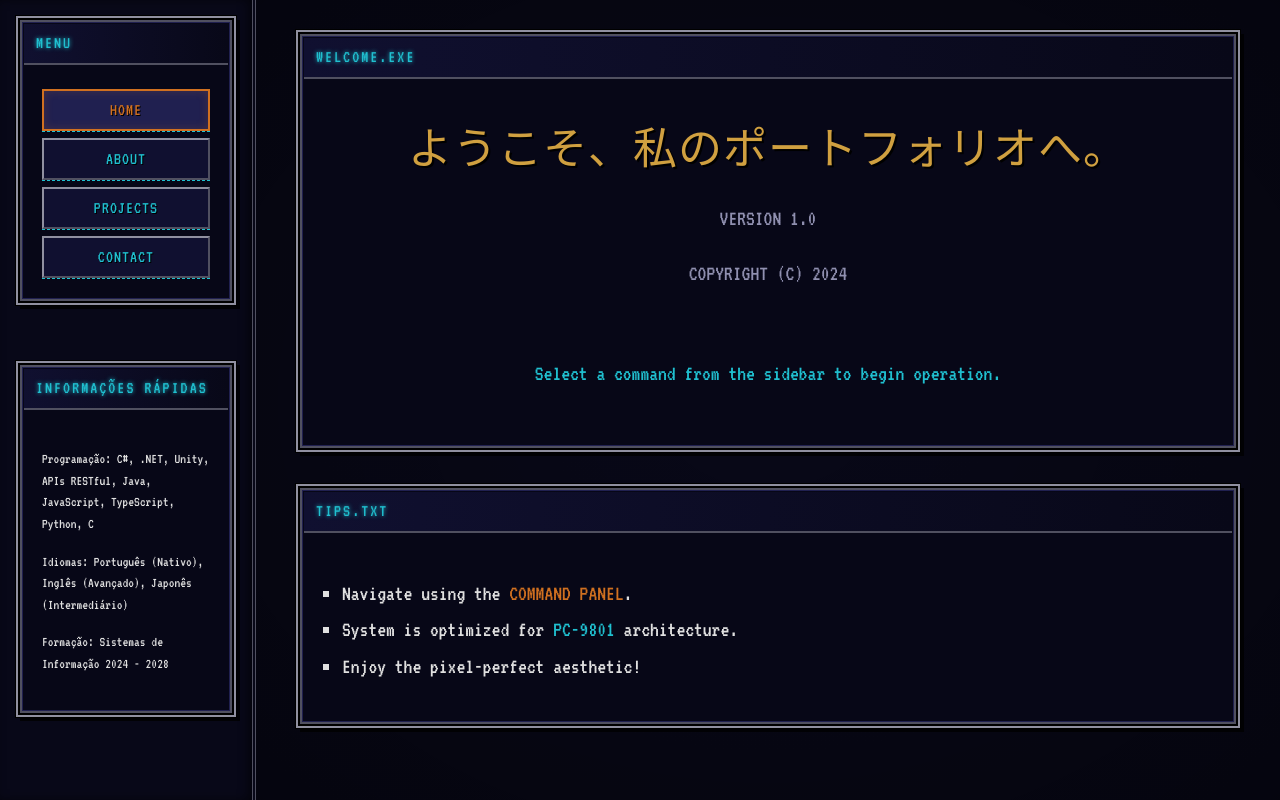
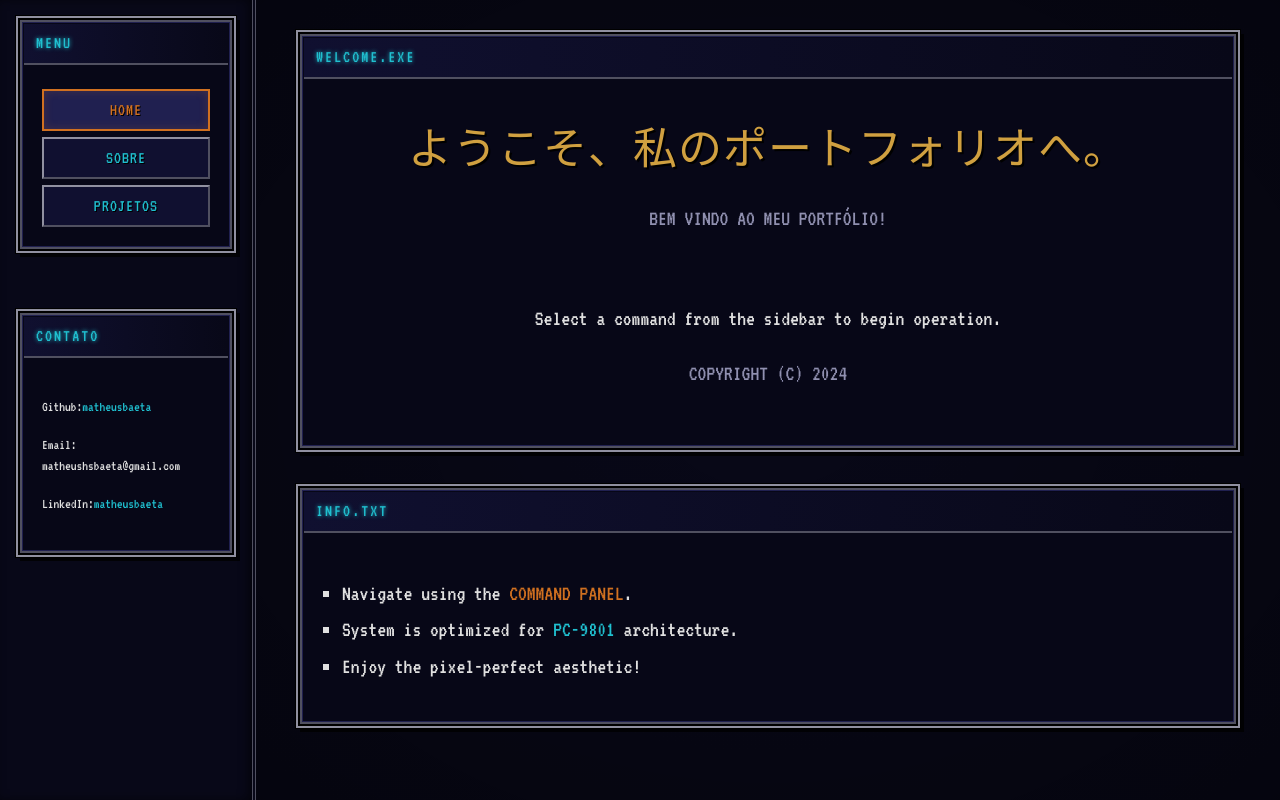
Before and after one commit to matheusbaeta/portfolio, a React (Vite) app: page / in a window 1280 px wide. Built offline with nearby package versions, Linux system fonts and the light colour scheme; a web font is replaced by a local one.

Commit message:
change basic information

```diff
--- a/src/App.tsx
+++ b/src/App.tsx
@@ -45,7 +45,7 @@ function App() {
             <Route path="/" element={<Home />} />
             <Route path="/about" element={<About />} />
             <Route path="/projects" element={<Projects />} />
-            <Route path="/contact" element={<Contact />} />
+            {/* <Route path="/contact" element={<Contact />} /> */}
           </Routes>
         </div>
       </main>
--- a/src/components/ButtonRetro/ButtonRetro.tsx
+++ b/src/components/ButtonRetro/ButtonRetro.tsx
@@ -3,17 +3,35 @@ import './ButtonRetro.css';
 
 interface ButtonRetroProps extends React.ButtonHTMLAttributes<HTMLButtonElement> {
     variant?: 'default' | 'primary' | 'monitor';
+    href?: string;
 }
 
 export const ButtonRetro: React.FC<ButtonRetroProps> = ({
     children,
     variant = 'default',
     className = '',
+    href,
     ...props
 }) => {
+    const baseClass = `retro-button ${variant} ${className}`;
+
+    if (href) {
+        return (
+            <a
+                href={href}
+                className={baseClass}
+                target="_blank"
+                rel="noopener noreferrer"
+                style={{ textDecoration: 'none', display: 'inline-flex', ...props.style }}
+            >
+                {children}
+            </a>
+        );
+    }
+
     return (
         <button
-            className={`retro-button ${variant} ${className}`}
+            className={baseClass}
             {...props}
         >
             {children}
--- a/src/components/NavbarRetro/NavbarRetro.tsx
+++ b/src/components/NavbarRetro/NavbarRetro.tsx
@@ -7,9 +7,9 @@ import './NavbarRetro.css';
 export const NavbarRetro: React.FC = () => {
     const navItems = [
         { name: 'HOME', path: '/' },
-        { name: 'ABOUT', path: '/about' },
-        { name: 'PROJECTS', path: '/projects' },
-        { name: 'CONTACT', path: '/contact' },
+        { name: 'SOBRE', path: '/about' },
+        { name: 'PROJETOS', path: '/projects' }
+        // { name: 'CONTACT', path: '/contact' },
     ];
 
     return (
@@ -33,11 +33,19 @@ export const NavbarRetro: React.FC = () => {
                 </ul>
             </Window>
 
-            <Window title="INFORMAÇÕES RÁPIDAS">
+            <Window title="CONTATO">
                 <div style={{ fontSize: '0.9rem', color: 'var(--color-bright-green)' }}>
-                    <p>Programação: C#, .NET, Unity, APIs RESTful, Java, JavaScript, TypeScript, Python, C</p>
-                    <p>Idiomas: Português (Nativo), Inglês (Avançado), Japonês (Intermediário)</p>
-                    <p>Formação: Sistemas de Informação 2024 - 2028</p>
+                    <p>Github:
+                        <a href="https://github.com/matheusbaeta" target="_blank">
+                            matheusbaeta
+                        </a>
+                    </p>
+                    <p>Email: matheushsbaeta@gmail.com</p>
+                    <p>LinkedIn:
+                        <a href="https://www.linkedin.com/in/matheushsbaeta" target="_blank">
+                            matheusbaeta
+                        </a>
+                    </p>
                 </div>
             </Window>
         </nav>
--- a/src/pages/Home.tsx
+++ b/src/pages/Home.tsx
@@ -9,16 +9,14 @@ export const Home: React.FC = () => {
                     <h1 style={{ color: 'var(--pk-accent-gold)', textShadow: '2px 2px var(--pk-void)' }}>
                         ようこそ、私のポートフォリオへ。
                     </h1>
-                    <h1 style={{ color: 'var(--pk-accent-gold)', textShadow: '2px 2px var(--pk-void)' }}>
-                    </h1>
-                    <p style={{ color: 'var(--pk-text-dim)' }}>VERSION 1.0</p>
+                    <p style={{ color: 'var(--pk-text-dim)' }}>BEM VINDO AO MEU PORTFÓLIO!</p>
+                    <br />
+                    <p>Select a command from the sidebar to begin operation.</p>
                     <p style={{ color: 'var(--pk-text-dim)' }}>COPYRIGHT (C) 2024</p>
-                    <br />
-                    <p style={{ color: 'var(--pk-accent-cyan)' }}>Select a command from the sidebar to begin operation.</p>
                 </div>
             </Window>
 
-            <Window title="TIPS.TXT">
+            <Window title="INFO.TXT">
                 <ul style={{ listStyleType: 'square', paddingLeft: '20px', color: 'var(--pk-text-main)' }}>
                     <li style={{ marginBottom: '8px' }}>Navigate using the <span style={{ color: 'var(--pk-accent-orange)' }}>COMMAND PANEL</span>.</li>
                     <li style={{ marginBottom: '8px' }}>System is optimized for <span style={{ color: 'var(--pk-accent-cyan)' }}>PC-9801</span> architecture.</li>
--- a/src/pages/Projects.tsx
+++ b/src/pages/Projects.tsx
@@ -7,26 +7,30 @@ interface Project {
     title: string;
     desc: string;
     tech: string[];
+    link?: string;
 }
 
 const projects: Project[] = [
     {
         id: 1,
-        title: 'RETRO OS',
-        desc: 'A web-based operating system simulator.',
-        tech: ['React', 'CSS', 'Vite']
+        title: 'Bullet Hell Game',
+        desc: 'A Unity bullet hell (danmaku) game focused on intense, pattern-based projectile combat.',
+        tech: ['Unity', 'C#'],
+        link: 'https://github.com/matheusbaeta/DanmakuBulletHell'
     },
     {
         id: 2,
-        title: 'E-COMMERCE BOT',
-        desc: 'Automated trading bot for massive gains.',
-        tech: ['Python', 'Docker', 'AWS']
+        title: 'Weather App',
+        desc: 'Weather app that fetches real-time weather data from the OpenWeather API based on city input.',
+        tech: ['React', 'TypeScript', 'HTML', 'CSS'],
+        link: 'https://github.com/matheusbaeta/WeatherApp'
     },
     {
         id: 3,
-        title: 'PIXEL ART EDITOR',
-        desc: 'Online tool for creating 8-bit art.',
-        tech: ['Canvas API', 'TypeScript']
+        title: 'Dice Game',
+        desc: 'A simple dice game that lets users roll up to three dice, add or remove dice, and shows the total score in a clean, easy-to-use interface.',
+        tech: ['Kotlin', 'Android'],
+        link: 'https://github.com/matheusbaeta/DiceGame'
     }
 ];
 
@@ -59,7 +63,13 @@ export const Projects: React.FC = () => {
                                     </span>
                                 ))}
                             </div>
-                            <ButtonRetro variant="monitor" style={{ width: '100%', fontSize: '0.9rem' }}>VIEW SOURCE</ButtonRetro>
+                            <ButtonRetro
+                                variant="monitor"
+                                style={{ width: '100%', fontSize: '0.9rem' }}
+                                href={p.link}
+                            >
+                                VIEW PROJECT
+                            </ButtonRetro>
                         </div>
                     ))}
                 </div>
--- a/src/styles/globals.css
+++ b/src/styles/globals.css
@@ -65,7 +65,7 @@ h4 {
 a {
     color: var(--pk-accent-cyan);
     text-decoration: none;
-    border-bottom: 1px dashed var(--pk-accent-cyan);
+    /* border-bottom: 1px dashed var(--pk-accent-cyan); */
 }
 
 a:hover {
```
